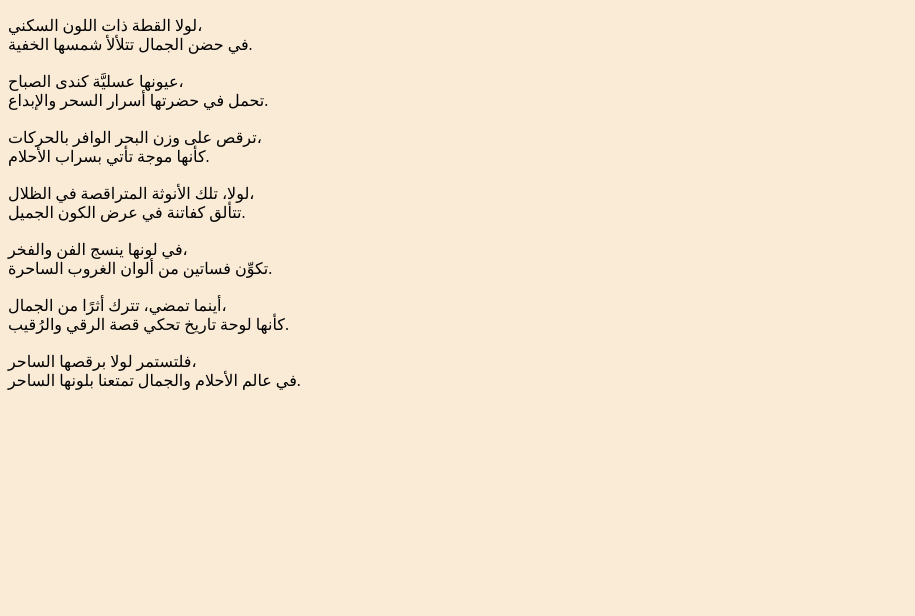
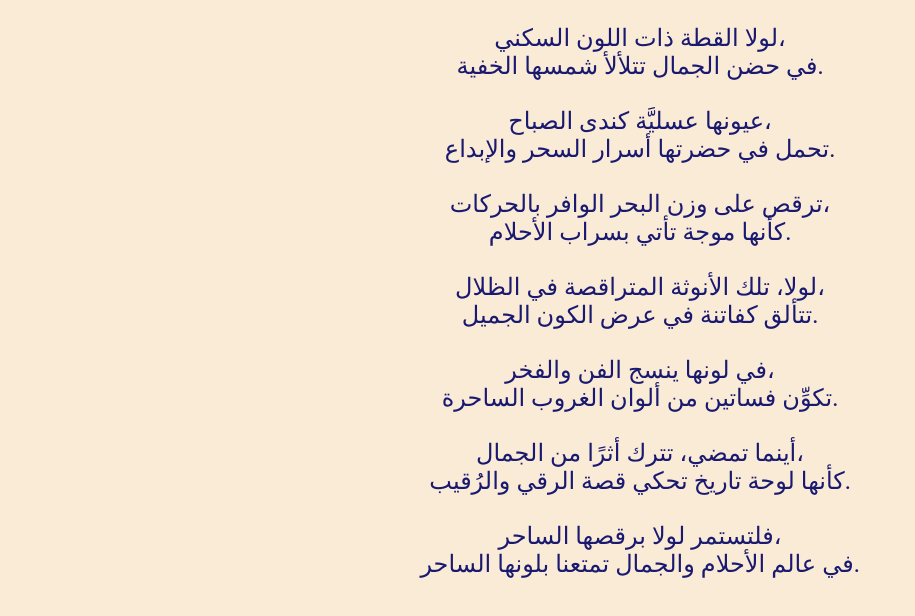
Before and after one commit to HamzahZuhair1/html-portfolio, a plain HTML site: page lolash3r.html in a window 1280 px wide. Shown: the whole page, without its empty margins (0-915 px from the left). Drawn offline with Linux system fonts and the light colour scheme.

Commit message:
Update style.css

```diff
--- a/style.css
+++ b/style.css
@@ -13,3 +13,8 @@ h2{
 *{
   background-color: antiquewhite;
 }
+p{
+  text-align: center;
+  color:midnightblue;
+  font-size: x-large;
+ }
```
